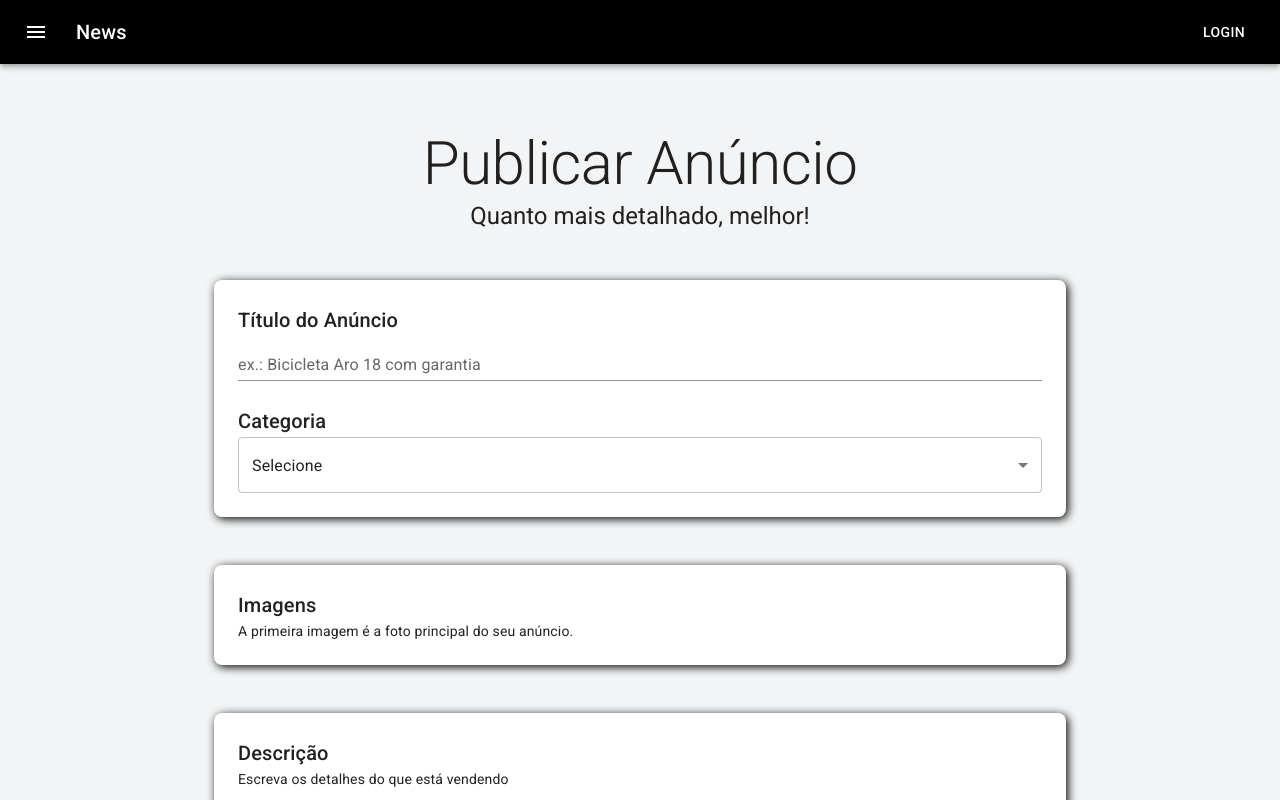
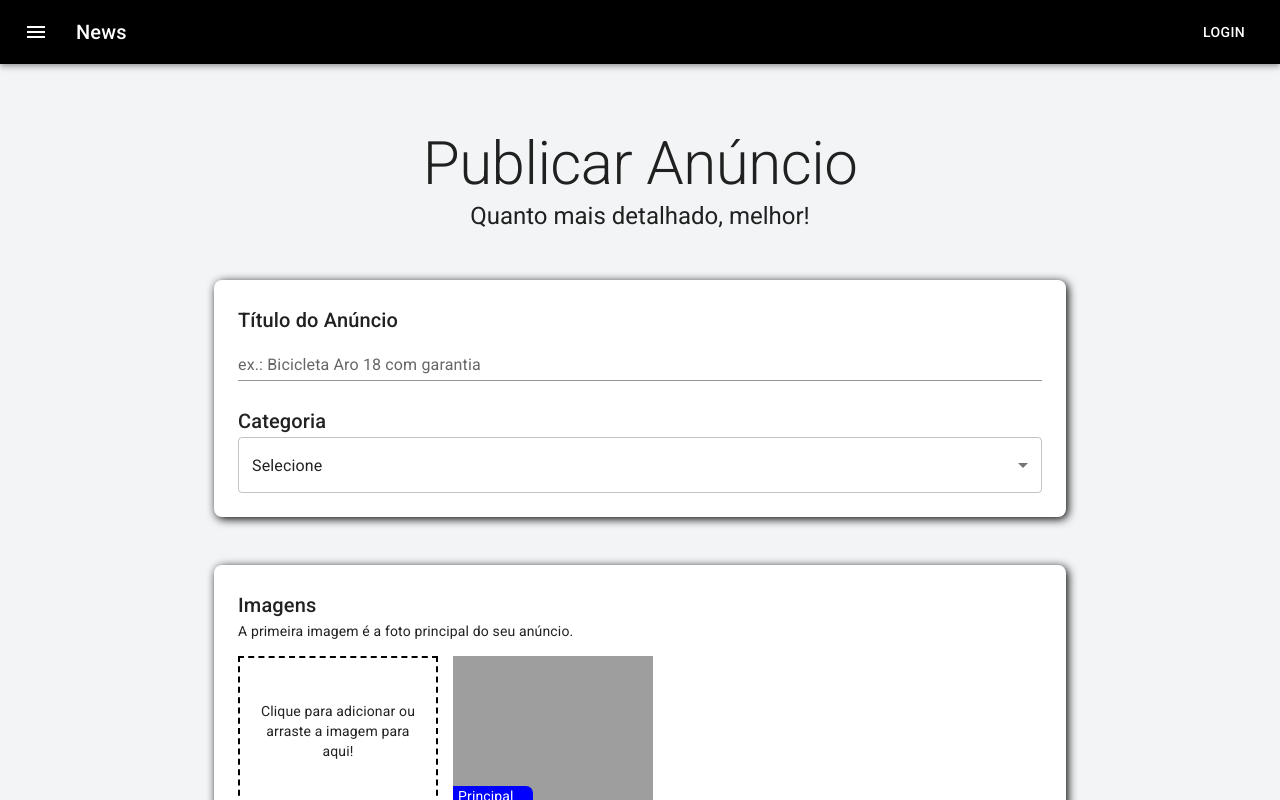
Before and after one commit to OBitencourt/anunx, a Next.js app: page /user/publish in a window 1280 px wide. Shown: the top 800 px of the page. Built offline with nearby package versions, Linux system fonts and the light colour scheme; grey boxes are pictures that could not be loaded.

Commit message:
starting with images uploads

```diff
--- a/package.json
+++ b/package.json
@@ -16,6 +16,7 @@
     "next": "14.2.13",
     "react": "^18",
     "react-dom": "^18",
+    "react-dropzone": "^14.2.9",
     "styled-components": "^6.1.13"
   },
   "devDependencies": {
--- a/pages/user/publish.js
+++ b/pages/user/publish.js
@@ -1,7 +1,57 @@
 
-import {Button, Box, Container, Select, TextField, Typography } from '@mui/material'
+import {Button, Box, Container, Select, TextField, Typography, IconButton } from '@mui/material'
 import TemplateDefault from '../../src/templates/Default'
 import { useTheme } from '@emotion/react'
+
+import styled from 'styled-components'
+import { DeleteForever } from '@mui/icons-material'
+
+const Dropzone = styled.div`
+    display: flex;
+    justify-content: center;
+    align-items: center;
+    text-align: center;
+    width: 200px;
+    height: 150px;
+    border: 2px dashed black;
+    padding: 10px;
+    margin: 15px 15px 15px 0;
+`
+
+const Thumb = styled.div`
+    width: 200px;
+    height: 150px;
+    margin: 15px 15px 15px 0;
+    background-color: black;
+    background-size: cover;
+    background-position: center center;
+
+    position: relative;
+
+    &:hover .mask{
+        display: flex;
+    }
+
+    .mask {
+        display: none;
+        justify-content: center;
+        align-items: center;
+        text-align: center;
+        background-color: rgba(0,0,0,0.7);
+        height: 100%;
+        width: 100%;
+
+    }
+
+    .mainImage {
+        background-color: blue;
+        width: 40%;
+        position: absolute;
+        bottom: 0;
+        padding-left: 5px;
+        border-top-right-radius: 7px;
+    }
+`
 
 const Publish = () => {
     const theme = useTheme()
@@ -89,6 +139,30 @@ const Publish = () => {
                         <Typography variant="body2" component="div" color='textPrimary'>
                             A primeira imagem é a foto principal do seu anúncio.
                         </Typography>
+                        <Box sx={{
+                            display: 'flex',
+                        }}>
+                            <Dropzone sx={{backgroundColor: theme.palette.background.default}}>
+
+                                <Typography color="textPrimary" variant="body2">
+                                    Clique para adicionar ou arraste a imagem para aqui!
+                                </Typography>
+                            </Dropzone>
+                            <Thumb // dinâmico
+                                style={{backgroundImage: 'url(https://img.freepik.com/free-photo/colorful-design-with-spiral-design_188544-9588.jpg)'}}
+                            >
+                                <Box className='mainImage'>
+                                    <Typography variant='body2' color="secondary">
+                                        Principal
+                                    </Typography>
+                                </Box>
+                                <Box className='mask'>
+                                <IconButton color="secondary" /*onClick*/>
+                                    <DeleteForever fontSize='large'/>
+                                </IconButton>
+                            </Box>
+                            </Thumb>
+                        </Box>
                     </Box>
                 </Container>
                 <Container
--- a/src/theme.js
+++ b/src/theme.js
@@ -5,6 +5,9 @@ const theme = createTheme({
     palette: {
         primary: {
             main: '#000000',
+        },
+        secondary: {
+            main: '#ffffff',
         },
         background: {
             default: 'rgb(242,244,245)',
```
Also changed, not shown: 1 other file (tests, documents, lock files or other folders).
